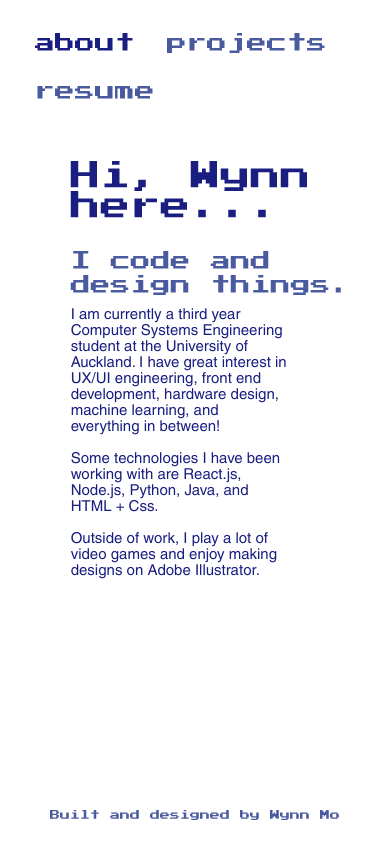
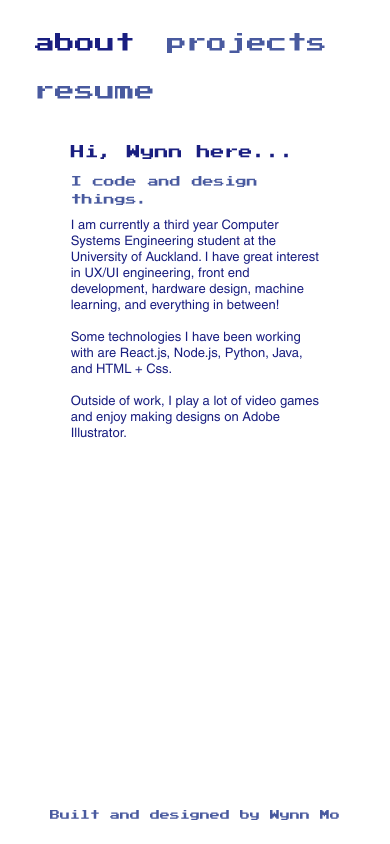
Before and after one commit to braisedtofu/Wynn, a plain HTML site: page src/index.html in a window 390 px wide. Drawn offline with nearby package versions, Linux system fonts and the light colour scheme.

Commit message:
final changes for mobile layout

```diff
--- a/src/main.css
+++ b/src/main.css
@@ -137,16 +137,15 @@ body {
 
 p{
     font-family: pixel;
-    font-size: 0.1vw;
-    font-size: 30px;
+    font-size: 2.4vw;
+
 }
 
 
 p2 {
     color: #495A9F;
     font-family: pixel;
-    font-size: 0.1vw;
-    font-size: 20px;
+    font-size: 1.4vw;
 
 }
 
@@ -157,6 +156,41 @@ p3{
     font-size: 0.3vw;
     font-size: 15px;
 
+}
+
+@media all and (max-width: 480px) {
+  p {
+    font-size: 14px;
+  }
+  p2 {
+    font-size: 11px;
+  }
+  p3 {
+    font-size: 13px;
+
+  }
+
+  .parent{
+    text-align: left;
+    display:none;
+    height: auto;
+    width: 75%;
+    margin-right: 13%;
+    float:none;
+    margin-top: 10%;
+  }
+
+
+  .introduction{
+    width: 100%;
+    min-width: 100%;
+    margin-right: 13%
+  }
+  .mainbody{
+    float: none;
+    min-width: 100%;
+    margin-right: 13%
+  }
 
 }
 
@@ -186,7 +220,7 @@ p3{
 
 .introduction{
     font-family: pixel2;
-    height: 0%;
+    height: auto;
     width: 75%;
     margin-top: 2%;
     color: #D3D3D3;
```
Also changed, not shown: 2 other files.
